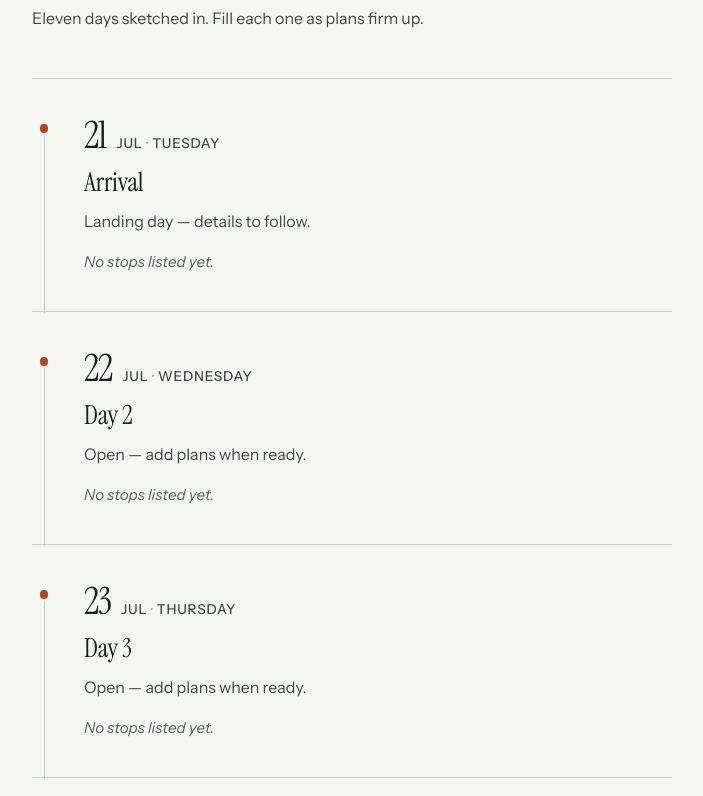
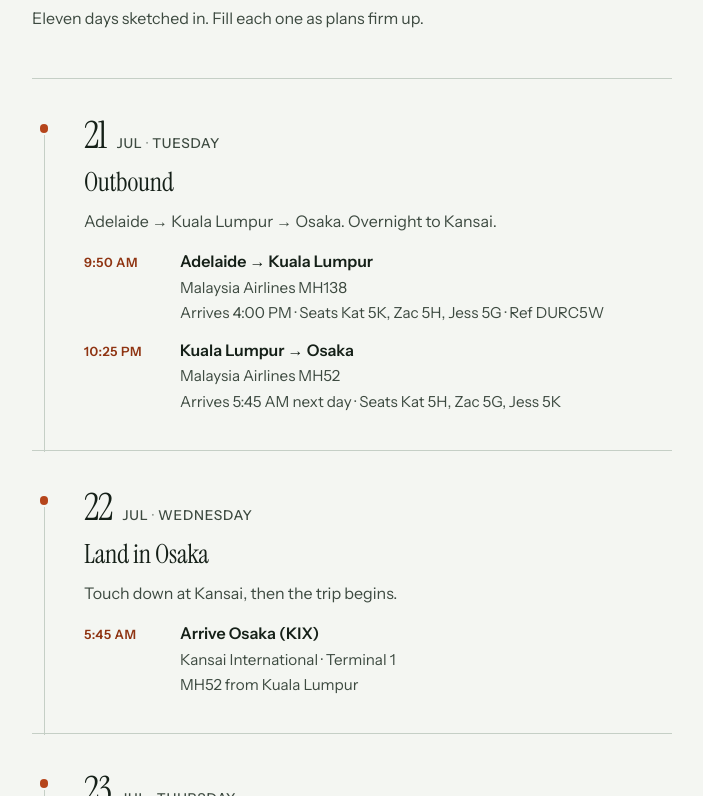
Before and after one commit to kathrynfieg/japan-itinerary-2026, a Vue app: page / in a window 1280 px wide. Shown: the part 944-1740 px from the top of the page, without its empty margins (288-991 px from the left). Built offline with nearby package versions, Linux system fonts and the light colour scheme.

Commit message:
add flight details

```diff
--- a/src/data/trip.ts
+++ b/src/data/trip.ts
@@ -42,17 +42,37 @@ export const days: Day[] = [
     id: 'jul-21',
     date: '2026-07-21',
     weekday: 'Tuesday',
-    title: 'Arrival',
-    summary: 'Landing day — details to follow.',
-    activities: [],
+    title: 'Outbound',
+    summary: 'Adelaide → Kuala Lumpur → Osaka. Overnight to Kansai.',
+    activities: [
+      {
+        time: '9:50 AM',
+        title: 'Adelaide → Kuala Lumpur',
+        place: 'Malaysia Airlines MH138',
+        note: 'Arrives 4:00 PM · Seats Kat 5K, Zac 5H, Jess 5G · Ref DURC5W',
+      },
+      {
+        time: '10:25 PM',
+        title: 'Kuala Lumpur → Osaka',
+        place: 'Malaysia Airlines MH52',
+        note: 'Arrives 5:45 AM next day · Seats Kat 5H, Zac 5G, Jess 5K',
+      },
+    ],
   },
   {
     id: 'jul-22',
     date: '2026-07-22',
     weekday: 'Wednesday',
-    title: 'Day 2',
-    summary: 'Open — add plans when ready.',
-    activities: [],
+    title: 'Land in Osaka',
+    summary: 'Touch down at Kansai, then the trip begins.',
+    activities: [
+      {
+        time: '5:45 AM',
+        title: 'Arrive Osaka (KIX)',
+        place: 'Kansai International · Terminal 1',
+        note: 'MH52 from Kuala Lumpur',
+      },
+    ],
   },
   {
     id: 'jul-23',
@@ -122,8 +142,21 @@ export const days: Day[] = [
     id: 'jul-31',
     date: '2026-07-31',
     weekday: 'Friday',
-    title: 'Departure',
-    summary: 'Heading home — details to follow.',
-    activities: [],
+    title: 'Homeward',
+    summary: 'Osaka → Kuala Lumpur → Adelaide. Arrive Saturday morning.',
+    activities: [
+      {
+        time: '9:55 AM',
+        title: 'Osaka → Kuala Lumpur',
+        place: 'Malaysia Airlines MH53',
+        note: 'Arrives 3:45 PM · Seats Kat 5H, Zac 5K, Jess 6K · Ref DURC5W',
+      },
+      {
+        time: '10:25 PM',
+        title: 'Kuala Lumpur → Adelaide',
+        place: 'Malaysia Airlines MH139',
+        note: 'Arrives 7:00 AM Sat 1 Aug · Seats Kat 7K, Zac 6K, Jess 7H',
+      },
+    ],
   },
 ]
--- a/src/style.css
+++ b/src/style.css
@@ -355,7 +355,7 @@ body {
 }
 
 .day__item--timed {
-  grid-template-columns: 4.5rem 1fr;
+  grid-template-columns: 5.25rem 1fr;
 }
 
 .day__time {
```
